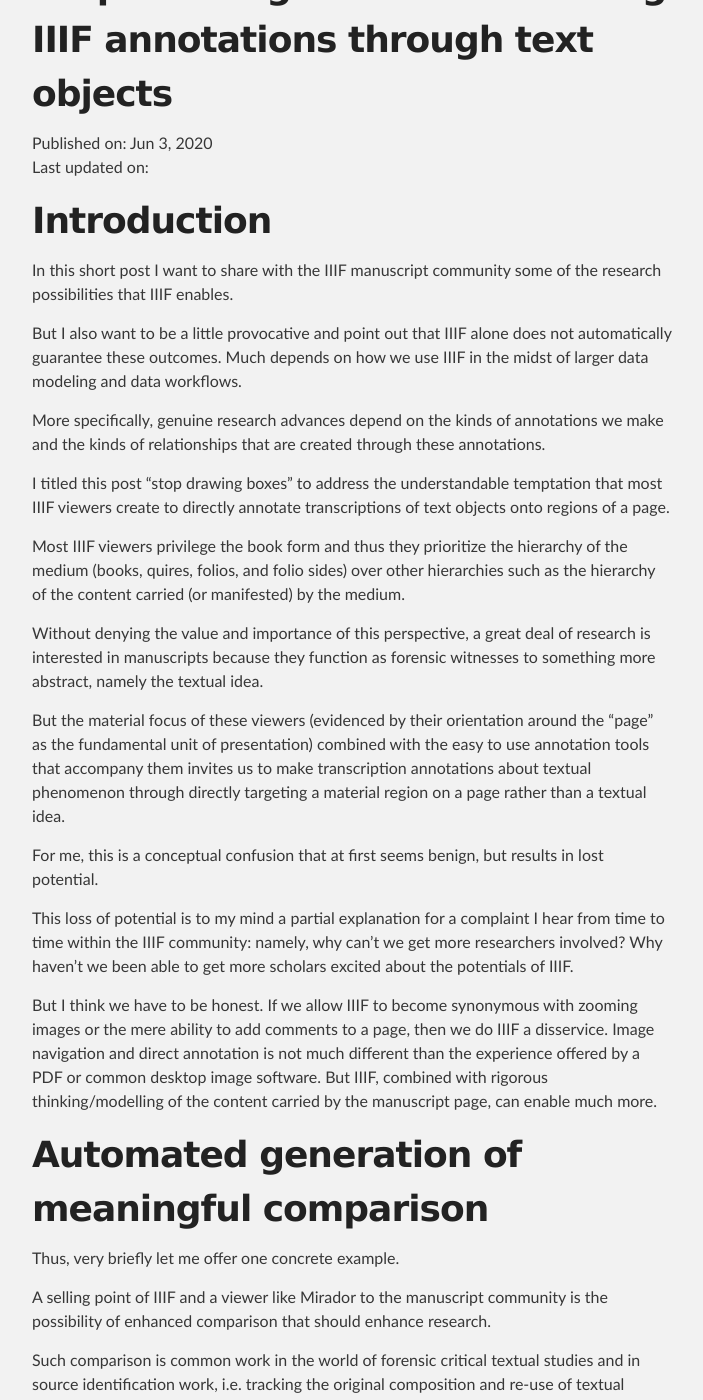
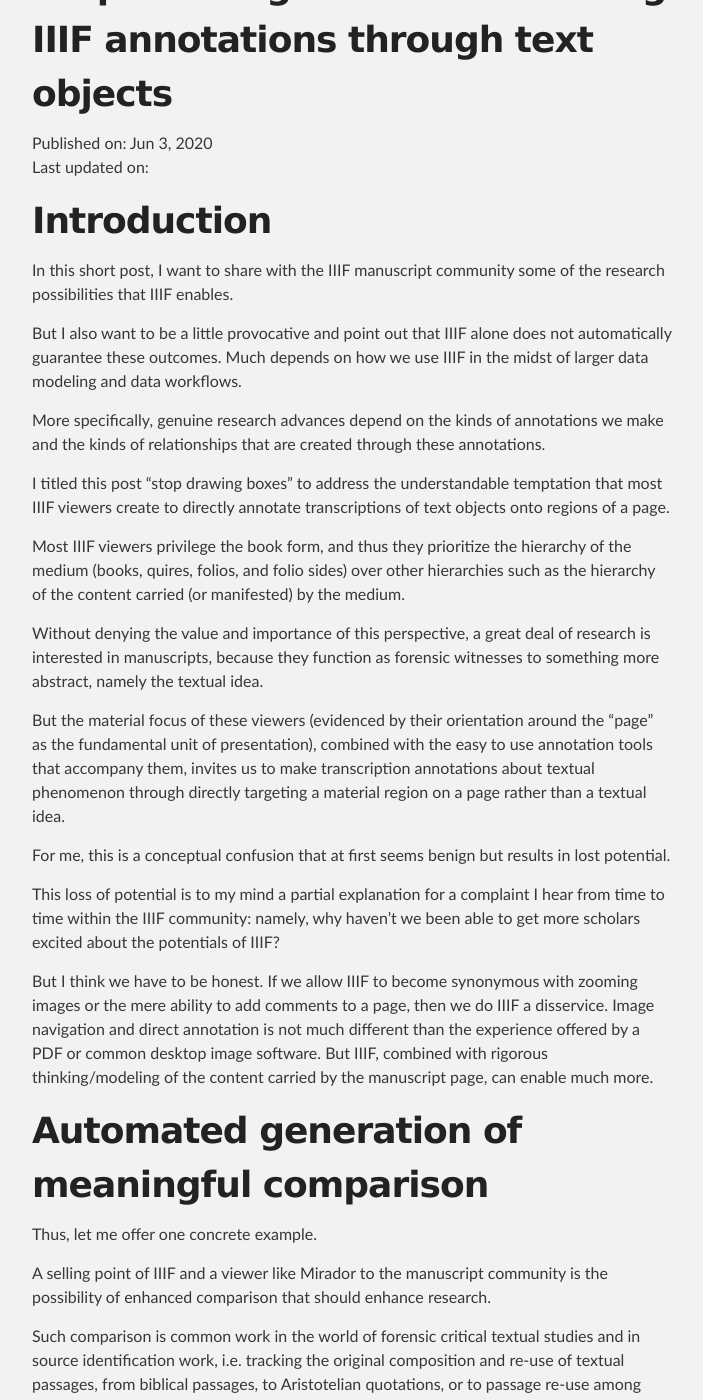
Before and after one commit to jeffreycwitt/jeffreycwitt.github.io, a Jekyll site: the page built from _posts/2020-05-31-stop-drawing-boxes.md, in a window 1280 px wide and 1400 px high, scrolled down 259 px. Shown: the whole window, without its empty margins (288-991 px from the left). Built offline with Jekyll 4.4.1, drawn with Linux system fonts in a browser that asks for light colours; some of the changed text lies outside the part shown.

Commit message:
post proof reading

```diff
--- a/_posts/2020-05-31-stop-drawing-boxes.md
+++ b/_posts/2020-05-31-stop-drawing-boxes.md
@@ -9,7 +9,7 @@
 
 # Introduction
 
-In this short post I want to share with the IIIF manuscript community some of the research possibilities that IIIF enables.
+In this short post, I want to share with the IIIF manuscript community some of the research possibilities that IIIF enables.
 
 But I also want to be a little provocative and point out that IIIF alone does not automatically guarantee these outcomes. Much depends on how we use IIIF in the midst of larger data modeling and data workflows.
 
@@ -17,27 +17,27 @@
 
 I titled this post "stop drawing boxes" to address the understandable temptation that most IIIF viewers create to directly annotate transcriptions of text objects onto regions of a page.
 
-Most IIIF viewers privilege the book form and thus they prioritize the hierarchy of the medium (books, quires, folios, and folio sides) over other hierarchies such as the hierarchy of the content carried (or manifested) by the medium.
+Most IIIF viewers privilege the book form, and thus they prioritize the hierarchy of the medium (books, quires, folios, and folio sides) over other hierarchies such as the hierarchy of the content carried (or manifested) by the medium.
 
-Without denying the value and importance of this perspective, a great deal of research is interested in manuscripts because they function as forensic witnesses to something more abstract, namely the textual idea.
+Without denying the value and importance of this perspective, a great deal of research is interested in manuscripts, because they function as forensic witnesses to something more abstract, namely the textual idea.
 
-But the material focus of these viewers (evidenced by their orientation around the "page" as the fundamental unit of presentation) combined with the easy to use annotation tools that accompany them invites us to make transcription annotations about textual phenomenon through directly targeting a material region on a page rather than a textual idea.
+But the material focus of these viewers (evidenced by their orientation around the "page" as the fundamental unit of presentation), combined with the easy to use annotation tools that accompany them, invites us to make transcription annotations about textual phenomenon through directly targeting a material region on a page rather than a textual idea.
 
-For me, this is a conceptual confusion that at first seems benign, but results in lost potential.
+For me, this is a conceptual confusion that at first seems benign but results in lost potential.
 
-This loss of potential is to my mind a partial explanation for a complaint I hear from time to time within the IIIF community: namely, why can't we get more researchers involved? Why haven't we been able to get more scholars excited about the potentials of IIIF.
+This loss of potential is to my mind a partial explanation for a complaint I hear from time to time within the IIIF community: namely, why haven't we been able to get more scholars excited about the potentials of IIIF?
 
-But I think we have to be honest. If we allow IIIF to become synonymous with zooming images or the mere ability to add comments to a page, then we do IIIF a disservice. Image navigation and direct annotation is not much different than the experience offered by a PDF or common desktop image software. But IIIF, combined with rigorous thinking/modelling of the content carried by the manuscript page, can enable much more.
+But I think we have to be honest. If we allow IIIF to become synonymous with zooming images or the mere ability to add comments to a page, then we do IIIF a disservice. Image navigation and direct annotation is not much different than the experience offered by a PDF or common desktop image software. But IIIF, combined with rigorous thinking/modeling of the content carried by the manuscript page, can enable much more.
 
 # Automated generation of meaningful comparison
 
-Thus, very briefly let me offer one concrete example.
+Thus, let me offer one concrete example.
 
 A selling point of IIIF and a viewer like Mirador to the manuscript community is the possibility of enhanced comparison that should enhance research.
 
 Such comparison is common work in the world of forensic critical textual studies and in source identification work, i.e. tracking the original composition and re-use of textual passages, from biblical passages, to Aristotelian quotations, or to passage re-use among contemporaries and colleagues.
 
-As evidence here I point to an article from 2008 by Venicio Marcolino.
+As evidence here, I point to an article from 2008 by Venicio Marcolino.
 
 In the image below Marcolino attempts to trace and identify parallels between two texts in the fourteenth century, each of which survive in manuscript witnesses, one at the British Library, the other at the BSB.
 
@@ -63,15 +63,15 @@
 
 This is my plea. Please don't do this!
 
-Think about what you are you trying to mark, there is a better way.
+Think about what you are you trying to mark. There is a better way.
 
 This leads to the second reason the objection about using a table of contents misses the point.
 
-Comparison facilitated via table of contents navigation or direct image region annotation misses the point because the entire approach is predicated on the underlying assumption that a human being has already discovered the points of comparison and now we simply want record what we already know with the book page coordinate system.
+Comparison facilitated via table of contents navigation or direct image region annotation misses the point because the entire approach is predicated on the underlying assumption that a human being has already discovered the points of comparison and now we simply want to record what we already know with the book page coordinate system.
 
-The ability to record this is a valuable thing that IIIF let's you do. But I wouldn't regard it as earth shattering. It is certainly something I could approximate with a PDF, and if I'm a researcher with an already established practice of using PDFs to mark my discoveries, I'm unlikely to change my practice just because IIIF sounds cooler than PDF.
+The ability to record this is a valuable thing that IIIF lets you do. But I wouldn't regard it as earth shattering. It is certainly something I could approximate with a PDF, and if I'm a researcher with an already established practice of using PDFs to mark my discoveries, I'm unlikely to change my practice just because IIIF sounds cooler than PDF.
 
-However, IIIF, accompanied by the right kind of textual modelling can do much more.
+However, IIIF, accompanied by the right kind of textual modeling, can do much more.
 
 It can be a piece in a larger workflow that enables the **automated** discovery and annotating of granular and directly comparable image units.
 
@@ -81,11 +81,11 @@
 
 But they are not going to capture textual units that are not represented visually.
 
-So let separate this work, instead of attaching text transcriptions to lines, let's attach our transcriptions to textual units and then map those units to lines.
+So let's separate this work. Instead of attaching text transcriptions to lines, let's attach our transcriptions to textual units and then map those units to lines.
 
 ![image of lines to manifestations and expression]({{ site.assets_url }}textExpansion/Folie7.png)
 
-From, here as the above image shows, we can easily move from any textual object to any corresponding regions on any sister witnesses to the same textual idea.
+From here, as the above image shows, we can easily move from any textual object to any corresponding regions on any sister witnesses to the same textual idea.
 
 Further, as seen below, as we discover other kinds of parallels between textual ideas, we can move out to these as well and discover where these textual ideas manifest themselves in corresponding witnesses.
 
@@ -93,7 +93,7 @@
 
 Now that we have the transcription organized according to textual units rather than broken up by the material line, we can automate the comparison of logical chunks.
 
-The script below loops over all the paragraph chunks in the Gracilis text and calculates a comparison to every paragraph chunk in the Basel text
+The script below loops over all the paragraph chunks in the Gracilis text and calculates a comparison to every paragraph chunk in the Basel text.
 
 ![python script generating n-gram similarity]({{ site.assets_url }}gracilisBaselIIIFPost/gracilis-basel-annotation-generation.png)
 
```
Also changed, not shown: other parts of _posts/2020-05-31-stop-drawing-boxes.md (+6 -6 lines).
